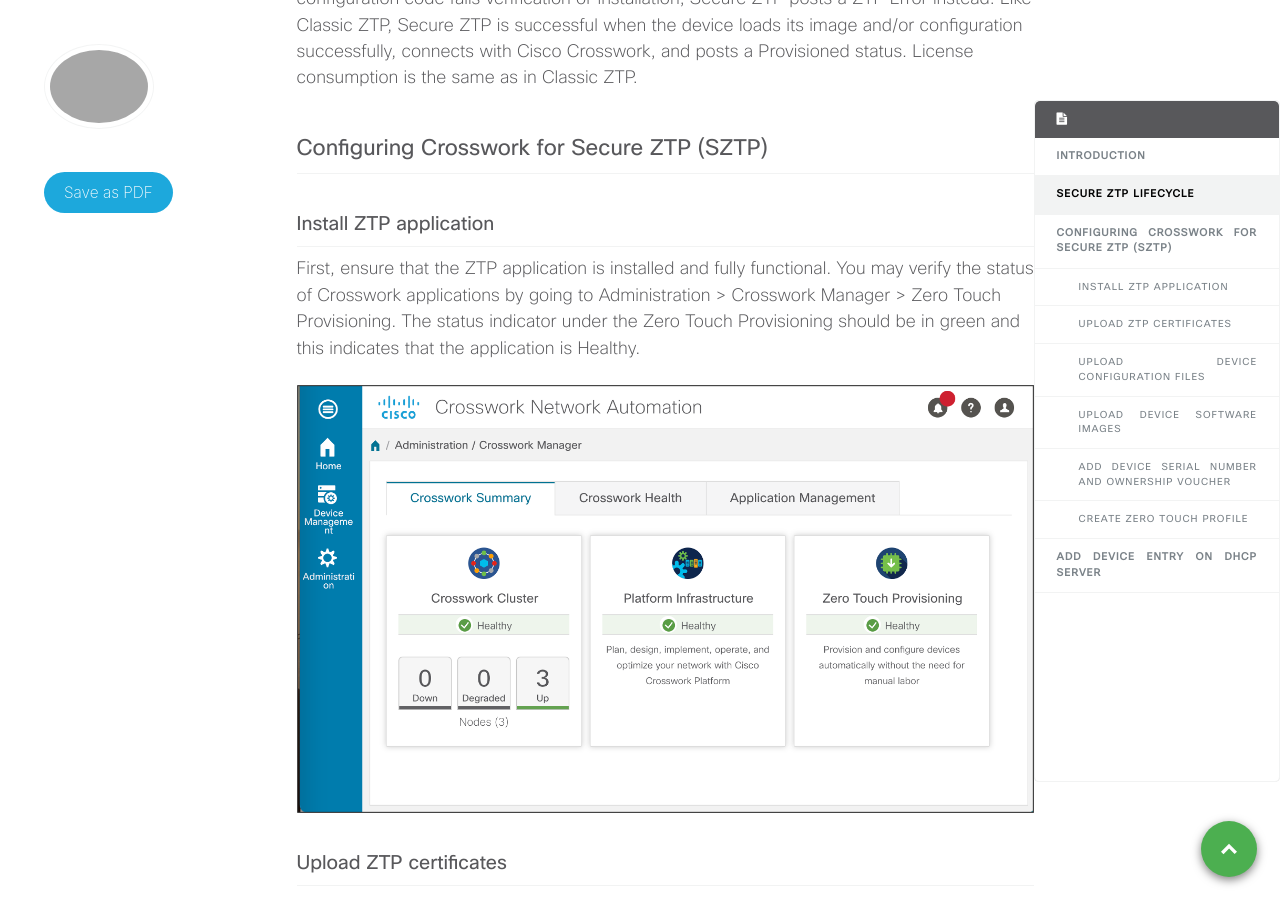
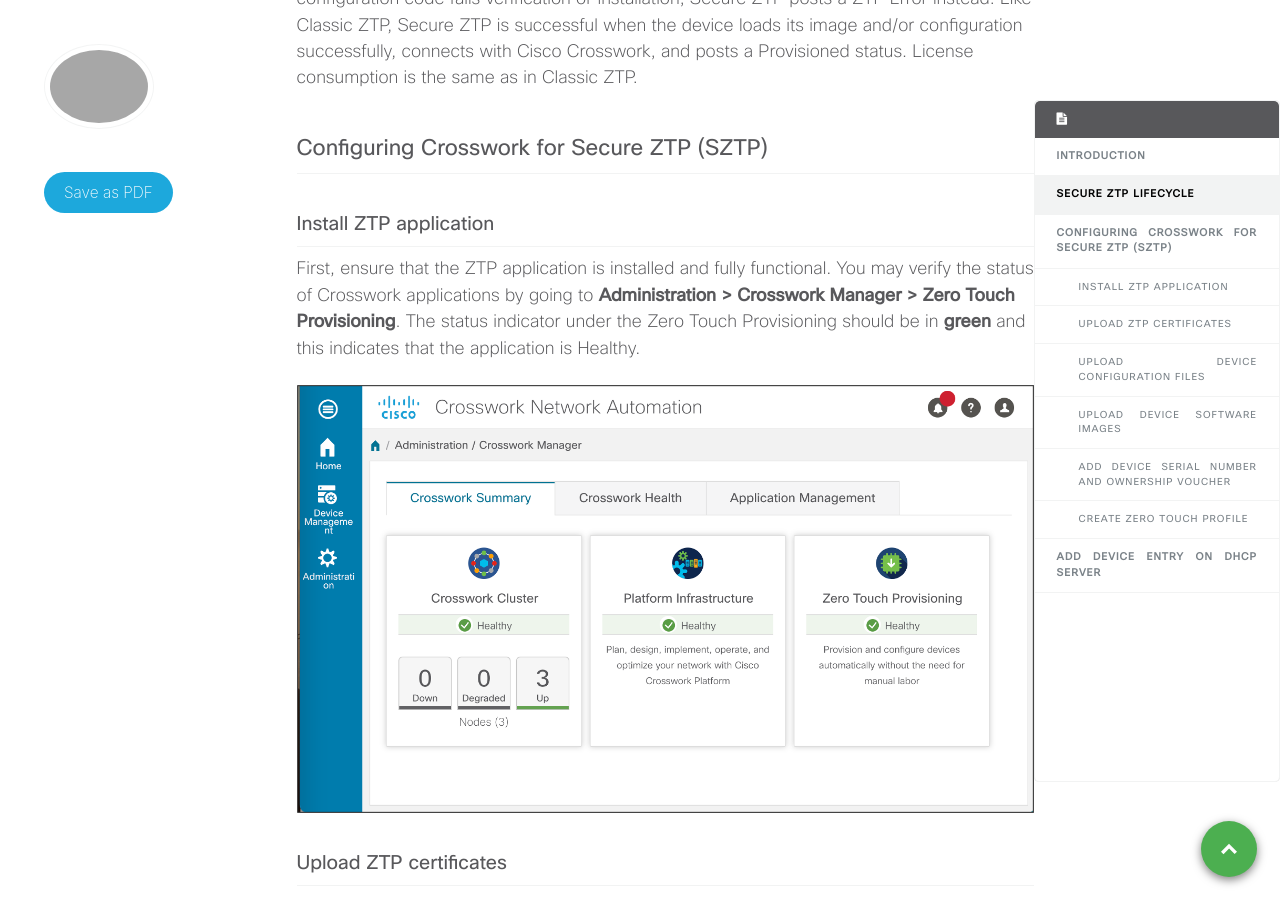
Before and after one commit to xrdocs/automation, a Jekyll site: the page built from _tutorials/setting-up-crosswork-for-sztp.md, in a window 1280 px wide and 900 px high, scrolled down 1317 px. Built offline with Jekyll 4.4.1, drawn with Linux system fonts in a browser that asks for light colours; comment, search, counter and statistics services are not loaded.

Commit message:
Modified ZTP text

```diff
--- a/_tutorials/setting-up-crosswork-for-sztp.md
+++ b/_tutorials/setting-up-crosswork-for-sztp.md
@@ -41,7 +41,7 @@ If any of the validation steps fail, Secure ZTP posts a Provisioning Error. If t
 
 ### Install ZTP application
 
-First, ensure that the ZTP application is installed and fully functional. You may verify the status of Crosswork applications by going to Administration > Crosswork Manager > Zero Touch Provisioning. The status indicator under the Zero Touch Provisioning should be in green and this indicates that the application is Healthy.
+First, ensure that the ZTP application is installed and fully functional. You may verify the status of Crosswork applications by going to **Administration > Crosswork Manager > Zero Touch Provisioning**. The status indicator under the Zero Touch Provisioning should be in **green** and this indicates that the application is Healthy.
 
 ![Image 000]({{site.baseurl}}/images/setting-up-crosswork-for-sztp-img000.png)
 
```
Also changed, not shown: _tutorials/wae-smart-licensing.md (+9 -1 lines).
